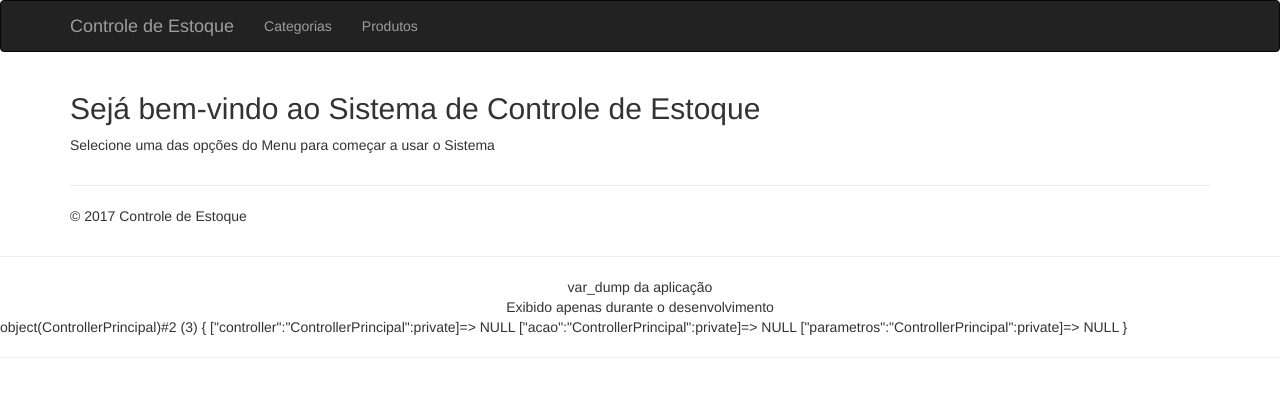
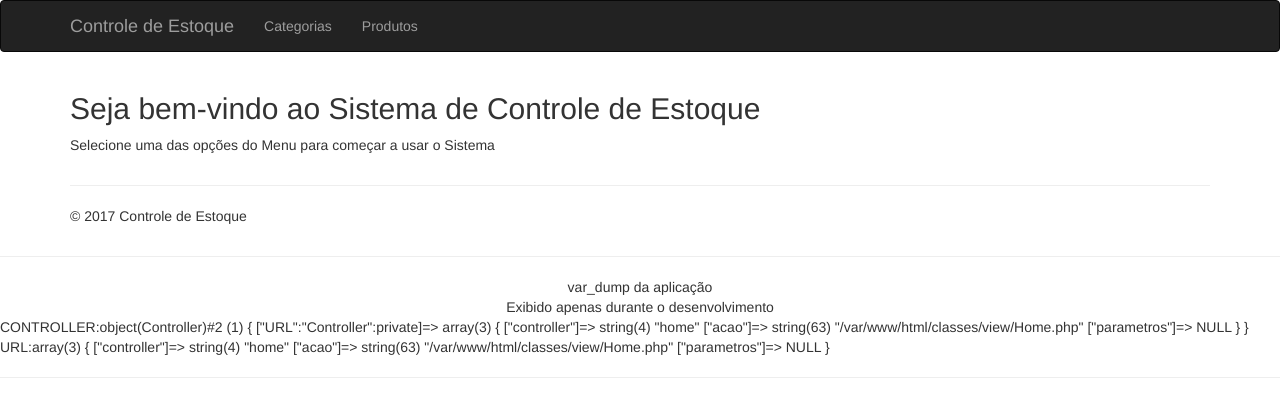
Before and after one commit to luisfelipesantos/sistemphp, a PHP site: page /sistemaphp/ in a window 1280 px wide. Shown: the top 417 px of the page. Run offline with PHP 8.4, Linux system fonts and the light colour scheme.

Commit message:
Programação base realizada

```diff
--- /dev/null
+++ b/classes/controller/Controller.class.php
@@ -0,0 +1,135 @@
+<?php
+
+/**
+ * @projeto: sistemaphp
+ * @nome: Controller.class
+ * @Descrição: Classe responsável por definir o controller principal do sistema
+ * @copyright (c) 13/11/2017, Iury Gomes - IFTO
+ * @autor Iury Gomes de Oliveira
+ * @email iury.oliveira@ifto.edu.br
+ * @versao 1.0 - 13/11/2017
+ * @metodos
+ */
+class Controller {
+
+    // Vetor que contem os elementos da URL que será analisada
+    // controller = Receberá o valor do controlador contido na URL: exemplo.com?controller=home
+    // acao = Receberá o valor da ação contido na URL: exemplo.com?controller=home&acao=valor
+    // parametro = Receberá o valor de algum parêmtro contido na URL: exemplo.com?controller=home&acao=valor&param=valor
+    private $URL = array();
+
+    public function __construct(array $GET) {
+
+
+
+        if (!empty($GET['controller'])):
+
+            $this->URL['controller'] = $GET['controller'];
+        else:
+            $this->URL['controller'] = null;
+        endif;
+
+
+        if (!empty($GET['acao'])):
+            $this->URL['acao'] = $GET['acao'];
+        else:
+            $this->URL['acao'] = null;
+        endif;
+
+        if (!empty($GET['param'])):
+            $this->URL['parametros'] = $GET['param'];
+        else:
+            $this->URL['parametros'] = null;
+        endif;
+    }
+
+    public function AnalisarURL() {
+
+        // Para o caso da primeira execução do sistema
+        if (empty($this->URL['controller'])):
+            $this->URL['controller'] = 'home';
+            $this->URL['acao'] = VIEW_HOME;
+            $this->URL['parametros'] = null;
+            return $this->URL;
+        endif;
+
+        // Para o caso do usuario clicar no link CONTROLE DE ESTOQUE no menu principal
+        if (( $this->URL['controller'] == 'home') && ($this->URL['acao'] == null)):
+            $this->URL['controller'] = 'home';
+            $this->URL['acao'] = VIEW_HOME;
+            $this->URL['parametros'] = null;
+            return $this->URL;
+
+        endif;
+
+        // Para o caso do usuario clicar no link CATEGORIAS no menu principal
+        if (( $this->URL['controller'] == 'categorias') && ($this->URL['acao'] == 'listar')):
+
+            // EXECUTANDO MODEL
+            $Categoria = new Categorias();
+            $_SESSION['lista'] = $Categoria->Listar('id, nome', 'categoria');
+            // FIM DE EXECUÇÃO DO MODEL
+
+            $this->URL['parametros'] = null;
+            return $this->URL;
+
+        endif;
+
+        // Para o caso do usuario clicar no link PRODUTOS no menu principal
+        if (( $this->URL['controller'] == 'produtos') && ($this->URL['acao'] == 'listar')):
+
+            // EXECUTANDO MODEL
+            //$Categoria = new Categorias();
+            //$_SESSION['lista'] = $Categoria->Listar('id, nome', 'categoria');
+            // FIM DE EXECUÇÃO DO MODEL
+
+            $this->URL['parametros'] = null;
+            return $this->URL;
+
+        endif;
+    }
+
+    public function ChamarView() {
+
+
+        if (( $this->URL['controller'] == 'home')):
+
+            // Executa este if na primeira execução
+            // Executa este if se o usuario clikar no link CONTROLE DE ESTOQUE no meu principal
+            if (($this->URL['acao'] == VIEW_HOME)):
+
+                require_once VIEW_HOME;
+
+            endif;
+
+        endif;
+
+
+        if (( $this->URL['controller'] == 'categorias')):
+
+            // Executa este if se o usuario clikar no link CATEGORIAS no menu principal
+            if (($this->URL['acao'] == 'listar')):
+
+                require_once VIEW_CATEGORIAS;
+
+            endif;
+
+        endif;
+
+
+        if (( $this->URL['controller'] == 'produtos')):
+
+            // Executa este if se o usuario clikar no link PRODUTOS no menu principal
+            if (($this->URL['acao'] == 'listar')):
+
+                require_once VIEW_PRODUTOS;
+
+            endif;
+
+        endif;
+
+    }
+
+}
+
+// Fim do Controller
--- a/classes/controller/ControllerPrincipal.class.php
+++ /dev/null
@@ -1,66 +0,0 @@
-<?php
-
-/**
- * @projeto: sistemaphp
- * @nome: AplicacaoMVC.class
- * @Descrição: Classe responsável por definir o controller principal do sistema
- * @copyright (c) 13/11/2017, Iury Gomes - IFTO
- * @autor Iury Gomes de Oliveira
- * @email iury.oliveira@ifto.edu.br
- * @versao 1.0 - 13/11/2017
- * @metodos
- */
-class ControllerPrincipal {
-
-    private $controller; // Receberá o valor do controlador contido na URL: exemplo.com?controller=home
-    private $acao; // Receberá o valor da ação contido na URL: exemplo.com?controller=home&acao=valor
-    private $parametros; // Receberá um array dos parâmetros contindo na URL: exemplo.com
-
-    public function __construct(array $GET) {
-
-
-        if (!empty($GET['controller'])):
-            $this->controller = $GET['controller'];
-        else:
-            $this->controller = null;
-        endif;
-
-
-        if (!empty($GET['acao'])):
-            $this->acao = $GET['acao'];
-        else:
-            $this->acao = null;
-        endif;
-    }
-
-    public function ObterRota() {
-
-
-        if (!empty($this->controller)) :
-
-            //identificando qual view invocar informado
-            switch ($this->controller):
-                case 'home':
-                    require_once VIEW_HOME;
-                    break;
-                case 'produtos':
-                    require_once VIEW_PRODUTOS;
-                    break;
-                case 'categorias':
-                    require_once VIEW_CATEGORIAS;
-                    break;
-                default:
-                    $_SESSION['msg'] = "Controller não encontrado";
-                    $_SESSION['CodErro'] = E_USER_ERROR;
-                    require_once VIEW_ERROS;
-            endswitch;
-
-        else:
-            // Se nenhum controller for informado o sistema irá chamar a view home
-            require_once VIEW_HOME;
-        endif;
-    }
-
-}
-
-// Fim de AplicacaoMVC
--- a/classes/model/Categorias.class.php
+++ b/classes/model/Categorias.class.php
@@ -9,7 +9,6 @@ class Categorias extends Read {
     {
         $this->ExecutarRead('id, nome', 'categorias');
         $lista = $this->getResultado();
-        var_dump($lista);
         return $lista;
     }
 }
--- a/classes/view/Categorias.php
+++ b/classes/view/Categorias.php
@@ -1,8 +1,6 @@
 
 <?php
-//$categoria = new Categorias();
-$lista; //= $categoria->Listar('id, nome', 'categoria');
-
+$lista = $_SESSION['lista'];
 require_once HEADER;
 ?>
 <div class="row">
--- a/classes/view/Home.php
+++ b/classes/view/Home.php
@@ -4,7 +4,7 @@ require_once HEADER;
 
 <div class="row">
     <div class="col-md-12">
-        <h2>Sejá bem-vindo ao Sistema de Controle de Estoque</h2>
+        <h2>Seja bem-vindo ao Sistema de Controle de Estoque</h2>
         <p>Selecione uma das opções do Menu para começar a usar o Sistema</p>
     </div>
 </div>
--- a/config.php
+++ b/config.php
@@ -11,7 +11,7 @@ session_start();
 /**
  * Configurações gerais do sistema
  */
-// CAMINHOS PARA ACESSO A DIVERSAS PASTAS DO SISTEMA ###################################
+// MONTAGEM DE CAMINHOS ABSOLUTO PARA DIVERSAS PASTAS DO SISTEMA ###################################
 define('RAIZ', __DIR__); // Obter o caminho da raiz do sistema
 define('CLASSES', RAIZ . '/classes'); // Caminho para a pasta de classes
 define('VIEW', CLASSES . '/view'); // Caminho para a pasta de views do sistema
@@ -29,10 +29,10 @@ define('BOOTSTRAP', 'http://localhost/sistemaphp/classes/view/_css/bootstrap.min
 define('ESTILO', 'http://localhost/sistemaphp/classes/view/_css/estilo.css'); // Caminho para o estilo padrao da pagina
 define('ERROS', 'http://localhost/sistemaphp/classes/view/_css/erros.css'); // Caminho para o estilo dos erros
 define('LINK_HOME', 'http://localhost/sistemaphp/index.php?controller=home'); // Link para controller carregar home
-define('LINK_CATEGORIAS', 'http://localhost/sistemaphp/index.php?controller=categorias'); // Link para controller carregar categorias
-define('LINK_PRODUTOS', 'http://localhost/sistemaphp/index.php?controller=produtos'); // Link para controller carregar produtos
+define('LINK_CATEGORIAS', 'http://localhost/sistemaphp/index.php?controller=categorias&acao=listar'); // Link para controller carregar categorias
+define('LINK_PRODUTOS', 'http://localhost/sistemaphp/index.php?controller=produtos&acao=listar'); // Link para controller carregar produtos
 
-// CAMINHOS PARA USO EM REQUIRE_ONCE  ################################################
+// CAMINHOS PARA DIVERSAS PASTAS DO SISTEMAS  ################################################
 define('VIEW_HOME', VIEW . '/Home.php'); // Caminho para o view home
 define('VIEW_CATEGORIAS', VIEW . '/Categorias.php'); // Caminho para o view categorias
 define('VIEW_PRODUTOS', VIEW . '/Produtos.php'); // Caminho para o view produtos
--- a/loader.php
+++ b/loader.php
@@ -57,15 +57,22 @@ function Sucesso($Mensagem, $arquivo) {
 }
 
 // Carrega a aplicação
-$Aplicacao = new ControllerPrincipal($_GET);
-$Aplicacao->ObterRota();
+$Aplicacao = new Controller($_GET);
+$URL = $Aplicacao->AnalisarURL();
+$Aplicacao->ChamarView();
+
+
+
 
 if (defined('DEBUG') && DEBUG === true):
 
     echo '<hr>';
     echo '<center>var_dump da aplicação</center>';
     echo '<center>Exibido apenas durante o desenvolvimento</center>';
+    echo 'CONTROLLER:';
     var_dump($Aplicacao);
+    echo 'URL:';
+    var_dump($URL);
     echo '<hr>';
 
 endif;
```
Also changed, not shown: 1 other file.
